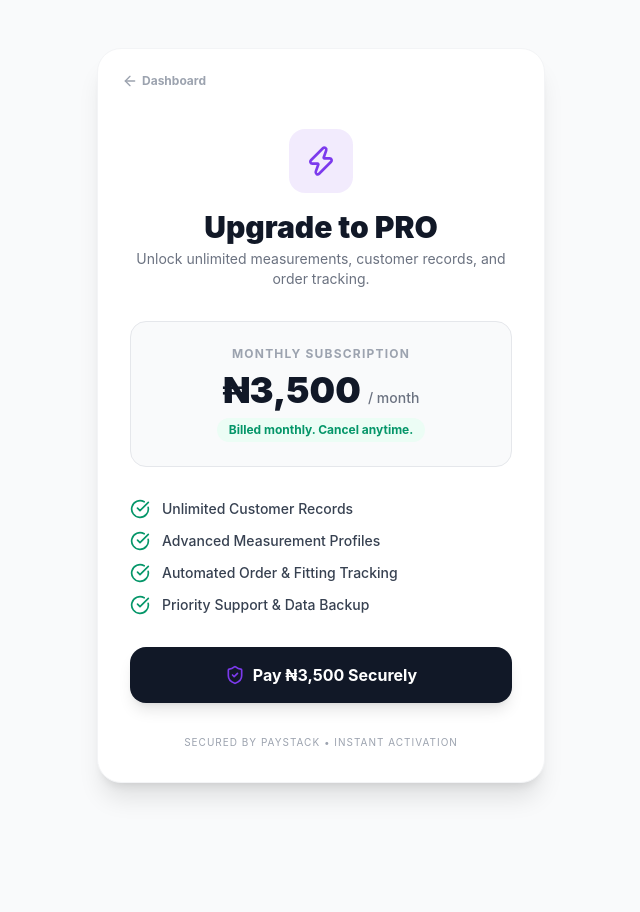
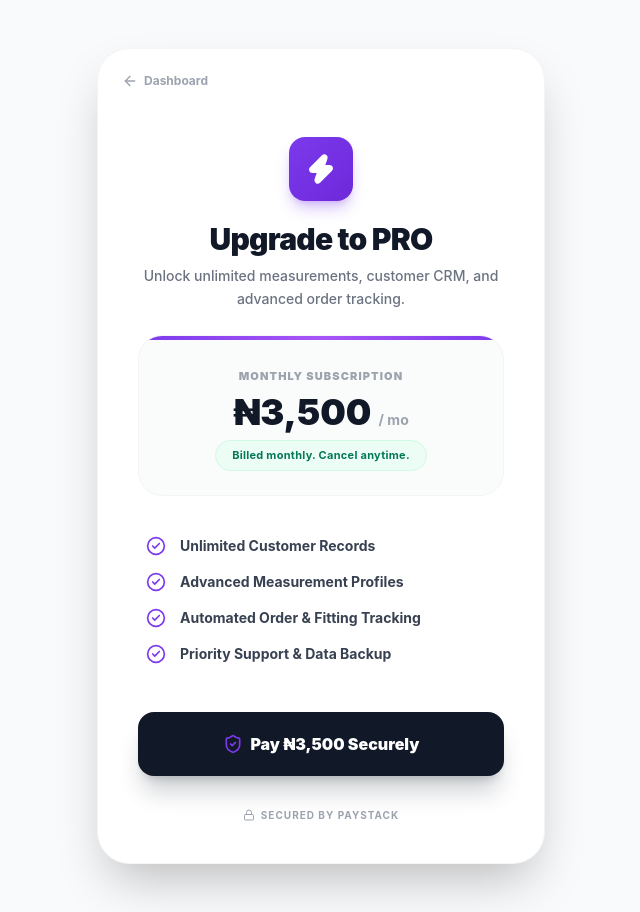
Before and after one commit to oluwajuwonlo342/TailorPro, a React (Vite) app: page /upgrade in a window 1280 px wide. Shown: the whole page, without its empty margins (319-959 px from the left). Before the commit the page ends 831 px from the top, so only its background shows below. Built offline with nearby package versions, Linux system fonts and the light colour scheme; no server answers.

Commit message:
Update Upgrade.jsx

```diff
--- a/src/pages/Upgrade.jsx
+++ b/src/pages/Upgrade.jsx
@@ -1,6 +1,6 @@
 import { useState } from 'react';
 import { useNavigate } from 'react-router-dom';
-import { CheckCircle, ShieldCheck, Zap, ArrowLeft } from 'lucide-react';
+import { CheckCircle2, ShieldCheck, Zap, ArrowLeft, Lock } from 'lucide-react';
 import api from '../services/api';
 
 export default function Upgrade() {
@@ -46,75 +46,91 @@ export default function Upgrade() {
       handler.openIframe();
     } catch (err) {
       console.error('Payment initialization error', err);
-      setError(err.response?.data?.error || 'Failed to start payment process.');
+      setError(err.response?.data?.error || 'Failed to start payment process. Please try again.');
       setLoading(false);
     }
   };
 
   return (
-    <div className="min-h-screen bg-gray-50 py-12 px-4 sm:px-6 lg:px-8 font-sans flex flex-col justify-center items-center">
-      <div className="max-w-md w-full space-y-8 bg-white p-8 rounded-3xl shadow-xl border border-gray-100 relative">
+    <div className="min-h-screen bg-brand-bg py-12 px-4 sm:px-6 lg:px-8 font-sans flex flex-col justify-center items-center relative overflow-hidden">
+
+      {/* Decorative Background Accents */}
+      <div className="absolute top-0 left-1/2 -translate-x-1/2 w-full max-w-[500px] h-[500px] bg-primary/5 rounded-full blur-[100px] -z-10 pointer-events-none"></div>
+
+      <div className="max-w-md w-full space-y-6 bg-white p-8 sm:p-10 rounded-[2rem] shadow-2xl border border-gray-100 relative z-10">
 
         {/* Back Button */}
         <button
           onClick={() => navigate('/dashboard')}
-          className="absolute top-6 left-6 text-gray-400 hover:text-gray-600 transition-colors flex items-center gap-1 text-xs font-bold"
+          className="absolute top-6 left-6 text-gray-400 hover:text-brand-dark transition-colors flex items-center gap-1.5 text-xs font-bold"
         >
           <ArrowLeft className="w-4 h-4" /> Dashboard
         </button>
 
-        <div className="text-center pt-4">
-          <div className="w-16 h-16 bg-primary/10 rounded-2xl flex items-center justify-center mx-auto mb-4 text-primary">
-            <Zap className="w-8 h-8" />
+        <div className="text-center pt-6">
+          <div className="w-16 h-16 bg-gradient-to-br from-primary to-primary-dark rounded-2xl flex items-center justify-center mx-auto mb-5 shadow-lg shadow-primary/30">
+            <Zap className="w-8 h-8 text-white fill-white" />
           </div>
-          <h2 className="text-3xl font-black text-brand-dark">Upgrade to PRO</h2>
-          <p className="text-sm text-gray-500 mt-1">Unlock unlimited measurements, customer records, and order tracking.</p>
+          <h2 className="text-3xl font-black text-brand-dark tracking-tight">Upgrade to PRO</h2>
+          <p className="text-sm text-gray-500 mt-2 font-medium leading-relaxed">
+            Unlock unlimited measurements, customer CRM, and advanced order tracking.
+          </p>
         </div>
 
         {error && (
-          <div className="p-4 bg-red-50 text-red-600 rounded-xl text-xs font-bold border border-red-100">
+          <div className="p-4 bg-red-50 text-red-600 rounded-2xl text-xs font-bold border border-red-100 text-center animate-fade-in">
             {error}
           </div>
         )}
 
         {/* Pricing Box */}
-        <div className="bg-gray-50 p-6 rounded-2xl border border-gray-200 text-center space-y-2">
-          <p className="text-xs font-bold text-gray-400 uppercase tracking-widest">Monthly Subscription</p>
-          <div className="text-4xl font-black text-brand-dark">₦3,500 <span className="text-sm font-medium text-gray-500">/ month</span></div>
-          <p className="text-xs text-emerald-600 font-bold bg-emerald-50 py-1 px-3 rounded-full inline-block mt-1">Billed monthly. Cancel anytime.</p>
+        <div className="bg-gray-50/80 p-6 rounded-3xl border border-gray-100 text-center space-y-2 relative overflow-hidden">
+          <div className="absolute top-0 inset-x-0 h-1 bg-gradient-to-r from-primary via-purple-500 to-primary"></div>
+          <p className="text-[11px] font-black text-gray-400 uppercase tracking-widest mt-2">Monthly Subscription</p>
+          <div className="text-4xl font-black text-brand-dark">₦3,500 <span className="text-sm font-bold text-gray-400">/ mo</span></div>
+          <p className="text-[11px] text-emerald-700 font-bold bg-emerald-50 border border-emerald-100 py-1.5 px-4 rounded-full inline-block mt-2 tracking-wide">
+            Billed monthly. Cancel anytime.
+          </p>
         </div>
 
         {/* Features List */}
-        <div className="space-y-3">
-          <div className="flex items-center gap-3 text-sm font-medium text-gray-700">
-            <CheckCircle className="w-5 h-5 text-emerald-600 shrink-0" /> Unlimited Customer Records
-          </div>
-          <div className="flex items-center gap-3 text-sm font-medium text-gray-700">
-            <CheckCircle className="w-5 h-5 text-emerald-600 shrink-0" /> Advanced Measurement Profiles
-          </div>
-          <div className="flex items-center gap-3 text-sm font-medium text-gray-700">
-            <CheckCircle className="w-5 h-5 text-emerald-600 shrink-0" /> Automated Order & Fitting Tracking
-          </div>
-          <div className="flex items-center gap-3 text-sm font-medium text-gray-700">
-            <CheckCircle className="w-5 h-5 text-emerald-600 shrink-0" /> Priority Support & Data Backup
-          </div>
+        <div className="space-y-4 py-4 px-2">
+          {[
+            'Unlimited Customer Records',
+            'Advanced Measurement Profiles',
+            'Automated Order & Fitting Tracking',
+            'Priority Support & Data Backup'
+          ].map((feature, idx) => (
+            <div key={idx} className="flex items-center gap-3.5 text-sm font-bold text-gray-700">
+              <CheckCircle2 className="w-5 h-5 text-primary shrink-0" /> {feature}
+            </div>
+          ))}
         </div>
 
         {/* Action Button */}
-        <div>
+        <div className="pt-2">
           <button
             onClick={handlePaystackPayment}
             disabled={loading}
-            className="w-full py-4 px-6 bg-brand-dark hover:bg-black text-white font-bold rounded-2xl shadow-lg transition-all flex items-center justify-center gap-2 disabled:opacity-50"
+            className="w-full py-4 sm:py-5 px-6 bg-brand-dark hover:bg-black text-white font-black rounded-2xl shadow-xl shadow-brand-dark/20 transition-all flex items-center justify-center gap-2 disabled:opacity-70 disabled:cursor-not-allowed group"
           >
-            <ShieldCheck className="w-5 h-5 text-primary" />
-            {loading ? 'Processing Payment...' : 'Pay ₦3,500 Securely'}
+            {loading ? (
+              <>
+                <div className="w-5 h-5 border-2 border-white/30 border-t-white rounded-full animate-spin shrink-0"></div>
+                Initializing Gateway...
+              </>
+            ) : (
+              <>
+                <ShieldCheck className="w-5 h-5 text-primary group-hover:scale-110 transition-transform shrink-0" />
+                Pay ₦3,500 Securely
+              </>
+            )}
           </button>
         </div>
 
-        <p className="text-center text-[10px] text-gray-400 uppercase tracking-widest">
-          Secured by Paystack • Instant Activation
-        </p>
+        <div className="flex items-center justify-center gap-1.5 text-center text-[10px] font-bold text-gray-400 uppercase tracking-widest pt-2">
+          <Lock className="w-3 h-3" /> Secured by Paystack
+        </div>
       </div>
     </div>
   );
```
